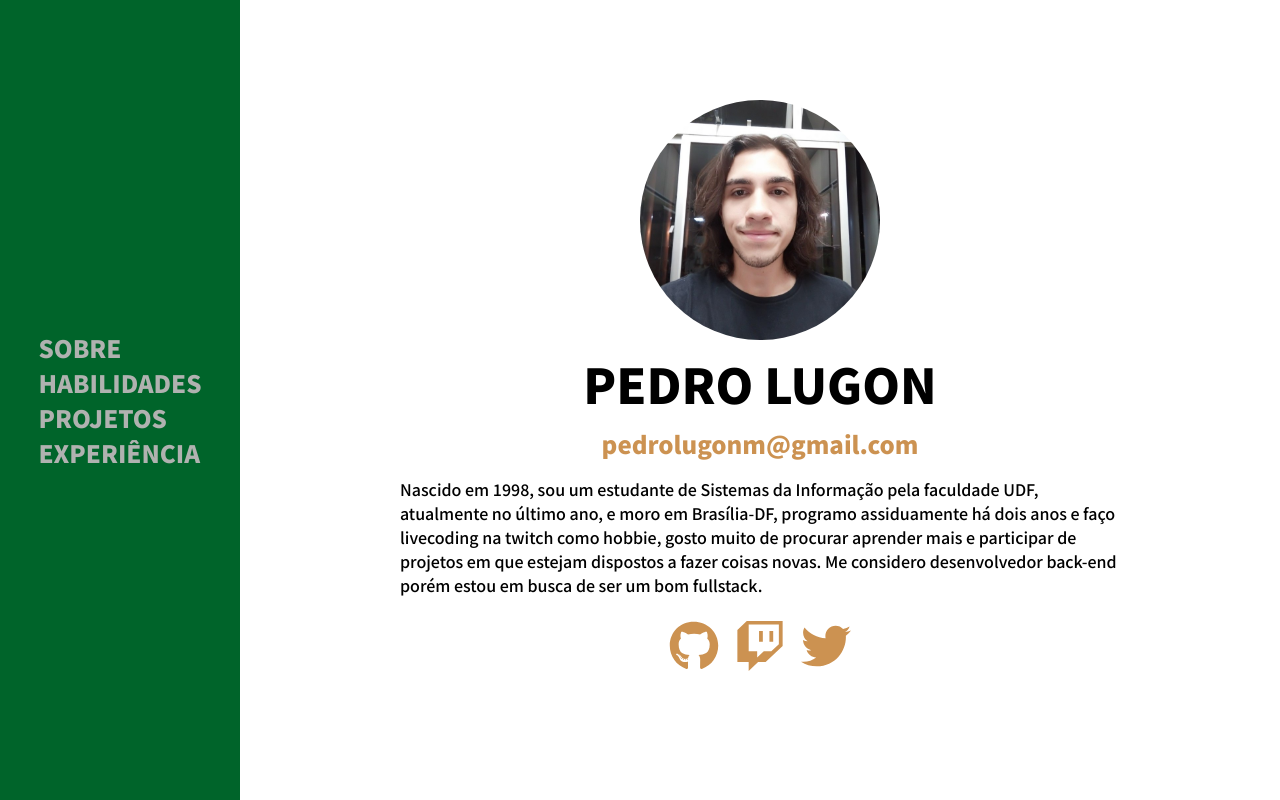
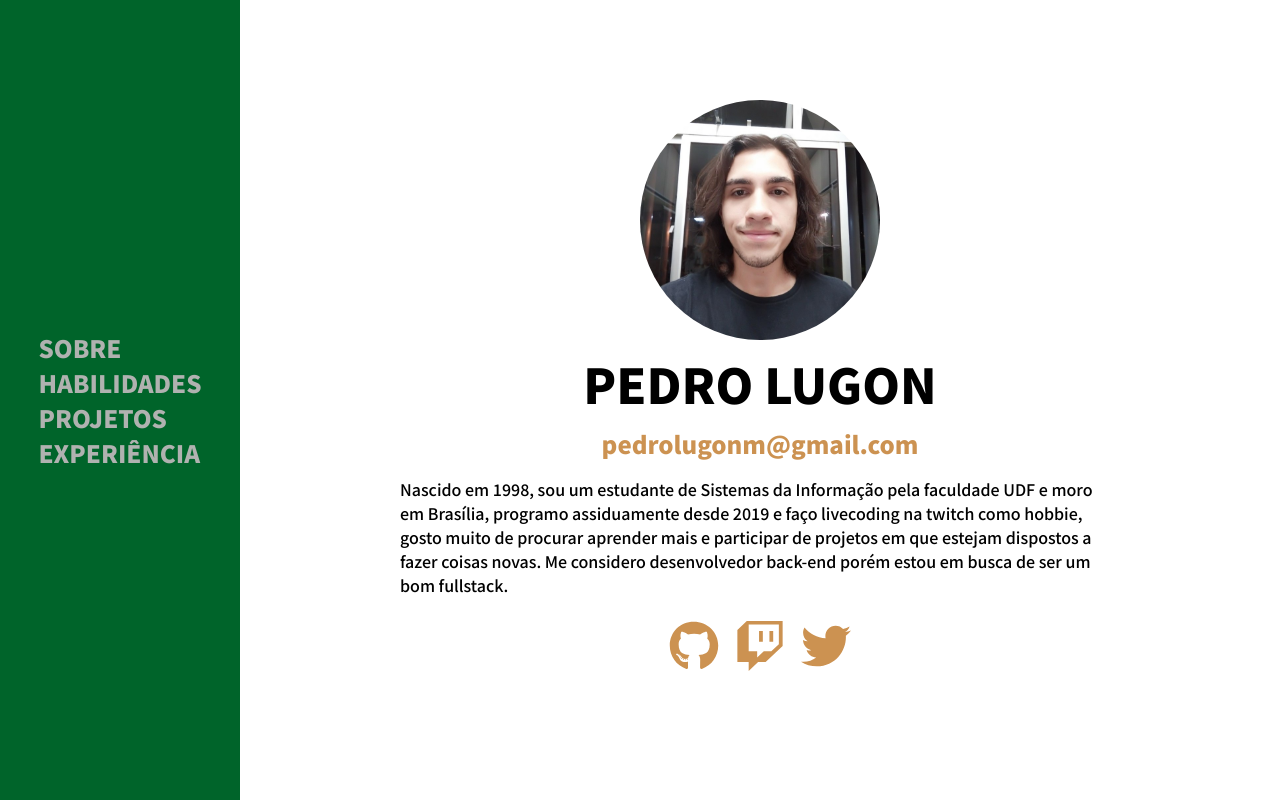
Before and after one commit to lugonpedro/lugon.dev, a React (Create React App) app: page / in a window 1280 px wide. Shown: the top 800 px of the page. Built offline with nearby package versions, Linux system fonts and the light colour scheme.

Commit message:
:bug: changing about

```diff
--- a/src/components/organisms/SectionAbout.jsx
+++ b/src/components/organisms/SectionAbout.jsx
@@ -15,11 +15,11 @@ function SectionAbout() {
       </a>
       <p>
         Nascido em 1998, sou um estudante de Sistemas da Informação pela
-        faculdade UDF, atualmente no último ano, e moro em Brasília-DF, programo
-        assiduamente há dois anos e faço livecoding na twitch como hobbie, gosto
-        muito de procurar aprender mais e participar de projetos em que estejam
-        dispostos a fazer coisas novas. Me considero desenvolvedor back-end
-        porém estou em busca de ser um bom fullstack.
+        faculdade UDF e moro em Brasília, programo assiduamente desde 2019 e
+        faço livecoding na twitch como hobbie, gosto muito de procurar aprender
+        mais e participar de projetos em que estejam dispostos a fazer coisas
+        novas. Me considero desenvolvedor back-end porém estou em busca de ser
+        um bom fullstack.
       </p>
       <div className={styles.icons}>
         <a target="_blank" rel="noreferrer" href="http://github.com/1ugon">
```
